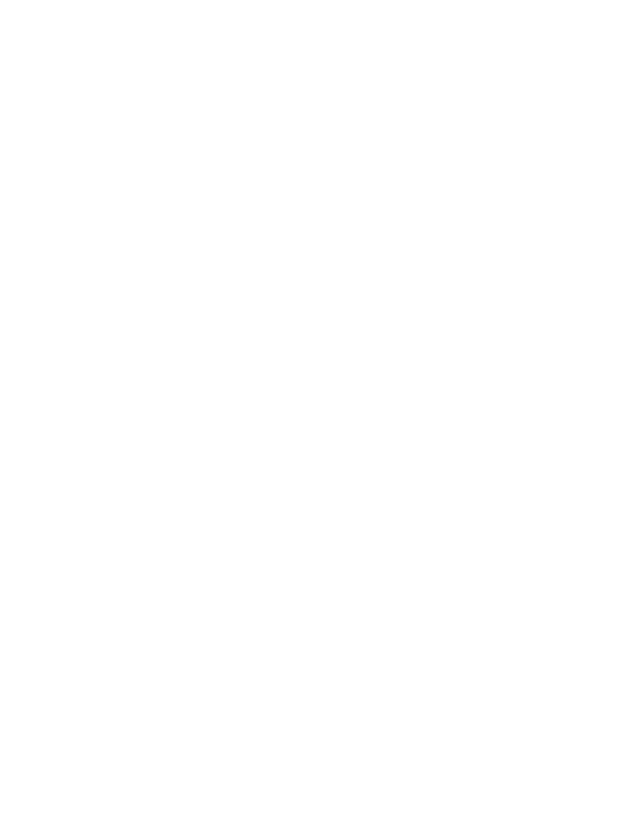
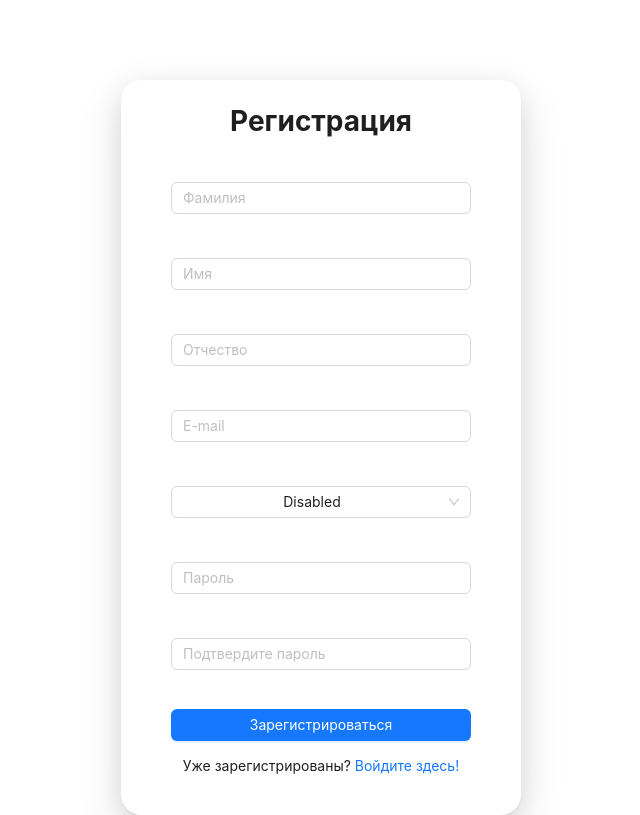
Before and after one commit to AntakovAndrey/NTEC-order-accounting, a React (Create React App) app in the folder frontend/: page /register in a window 1280 px wide. Shown: the whole page, without its empty margins (319-959 px from the left). Built offline with nearby package versions, Linux system fonts and the light colour scheme.

Commit message:
register_page_view

```diff
--- a/frontend/src/Routing.jsx
+++ b/frontend/src/Routing.jsx
@@ -1,7 +1,7 @@
 import React from "react";
 import { BrowserRouter, Routes, Route} from "react-router-dom";
-
 import LoginPage from "./pages/LoginPage/LoginPage";
+import RegisterPage from "./pages/RegisterPage/RegisterPage";
 
 function Routing() {
     return(
@@ -9,6 +9,8 @@
            <BrowserRouter>
                 <Routes>
                     <Route path="/login" element={<LoginPage/>}/>
+
+                    <Route path="/register" element={<RegisterPage/>}/>
                     <Route path="*"/>
                 </Routes>
            </BrowserRouter>
--- a/frontend/src/components/LoginForm/LoginForm.jsx
+++ b/frontend/src/components/LoginForm/LoginForm.jsx
@@ -9,11 +9,11 @@
 {
     const onFinish = (values) => {
         console.log('Received values of form: ', values);
+        //ToDO: add authenticate logic
       };
     return(
         <Form
             className={styles.login_form}
-            name="normal_login"
             onFinish={onFinish}>
             <h1>Вход</h1>
             <Form.Item
@@ -23,7 +23,7 @@
                     required: true,
                     message: 'Пожалуйста, введите свой e-mail!',
                 },]}>
-                <Input prefix={<UserOutlined className="site-form-item-icon" />} placeholder="E-mail" className={styles.login_form_input}/>
+                <Input prefix={<UserOutlined className="site-form-item-icon" />} placeholder="E-mail" type="email" className={styles.login_form_input}/>
             </Form.Item>
             <Form.Item
                 name="password"
@@ -39,7 +39,7 @@
                 Войти
                 </Button>
                 <p>
-                    Нет аккаунта? <Link to='/Register'>Зарегистрируйтесь здесь!</Link>
+                    Нет аккаунта? <Link to='/register'>Зарегистрируйтесь здесь!</Link>
                 </p>
             </Form.Item>
         </Form>
--- /dev/null
+++ b/frontend/src/components/RegisterForm/RegisterForm.jsx
@@ -0,0 +1,100 @@
+import React,{useState} from "react";
+import { Button, Form, Input, Select } from 'antd';
+import {Link} from 'react-router-dom'
+import styles from "./RegisterForm.module.css"
+
+function RegisterForm()
+{
+    const [position,setPosition] = useState();
+
+
+    const onFinish = (values) => {
+        console.log('Received values of form: ', values);
+        console.log(position)
+        //ToDO: add register logic
+      };
+
+    return(
+    <Form
+        className={styles.register_form}
+        onFinish={onFinish}>
+        <h1>Регистрация</h1>
+        <Form.Item
+            name="surname"
+            rules={[
+            {
+                required: true,
+                message: 'Пожалуйста, введите свой e-mail!',
+            },]}>
+            <Input placeholder="Фамилия" className={styles.register_form_input}/>
+        </Form.Item>
+        <Form.Item
+            name="name"
+            rules={[
+            {
+                required: true,
+                message: 'Пожалуйста, введите свой e-mail!',
+            },]}>
+            <Input placeholder="Имя" className={styles.register_form_input}/>
+        </Form.Item>
+        <Form.Item
+            name="patronymic"
+            rules={[
+            {
+                required: true,
+                message: 'Пожалуйста, введите свой e-mail!',
+            },]}>
+            <Input placeholder="Отчество" className={styles.register_form_input}/>
+        </Form.Item>
+        <Form.Item
+            name="email"
+            rules={[
+            {
+                required: true,
+                message: 'Пожалуйста, введите свой e-mail!',
+            },]}>
+            <Input placeholder="E-mail" className={styles.register_form_input}/>
+        </Form.Item>
+        <Form.Item >
+            <Select
+            className={styles.register_form_input}
+            defaultValue="disabled"
+            onChange={setPosition}
+            options={[
+                { value: 'jack', label: 'Jack' },
+                { value: 'lucy', label: 'Lucy' },
+                { value: 'Yiminghe', label: 'yiminghe' },
+                { value: 'disabled', label: 'Disabled', disabled: true },
+            ]}
+            />
+        </Form.Item>
+        <Form.Item
+            name="password"
+            rules={[
+            {
+                required: true,
+                message: 'Пожалуйста, введите пароль!',
+            },]}>
+            <Input  type="password" placeholder="Пароль" className={styles.register_form_input}/>
+        </Form.Item>
+        <Form.Item
+            name="confirm_password"
+            rules={[
+            {
+                required: true,
+                message: 'Пожалуйста, введите пароль еще раз!',
+            },]}>
+            <Input  type="password" placeholder="Подтвердите пароль" className={styles.register_form_input}/>
+        </Form.Item>
+        <Form.Item>
+            <Button type="primary" htmlType="submit" className={styles.register_form_button}>
+            Зарегистрироваться
+            </Button>
+            <p>
+                Уже зарегистрированы? <Link to='/login'>Войдите здесь!</Link>
+            </p>
+        </Form.Item>
+    </Form>)
+}
+
+export default RegisterForm;
--- /dev/null
+++ b/frontend/src/components/RegisterForm/RegisterForm.module.css
@@ -0,0 +1,19 @@
+.register_form{
+    width: 400px;
+    border-radius: 20px;
+    padding: 0px 50px 0px 50px;
+    box-shadow: rgba(17, 17, 26, 0.1) 0px 1px 0px, rgba(17, 17, 26, 0.1) 0px 8px 24px, rgba(17, 17, 26, 0.1) 0px 16px 48px;
+}
+
+.register_form_button{
+    margin-top: 15px;
+    width: 100%;
+}
+
+.register_form_input{
+    margin-top: 20px;
+}
+
+.register_form_select{
+    width: 300px;
+}
--- /dev/null
+++ b/frontend/src/pages/RegisterPage/RegisterPage.jsx
@@ -0,0 +1,11 @@
+import RegisterForm from "../../components/RegisterForm/RegisterForm";
+import styles from "./RegisterPage.module.css"
+function RegisterPage()
+{
+    return(
+        <div className={styles.register_from_container}>
+            <RegisterForm/>
+        </div>)
+}
+
+export default RegisterPage;
--- /dev/null
+++ b/frontend/src/pages/RegisterPage/RegisterPage.module.css
@@ -0,0 +1,5 @@
+.register_from_container{
+    display: flex;
+    justify-content: space-around;
+    margin-top: 10vh;
+}
```
